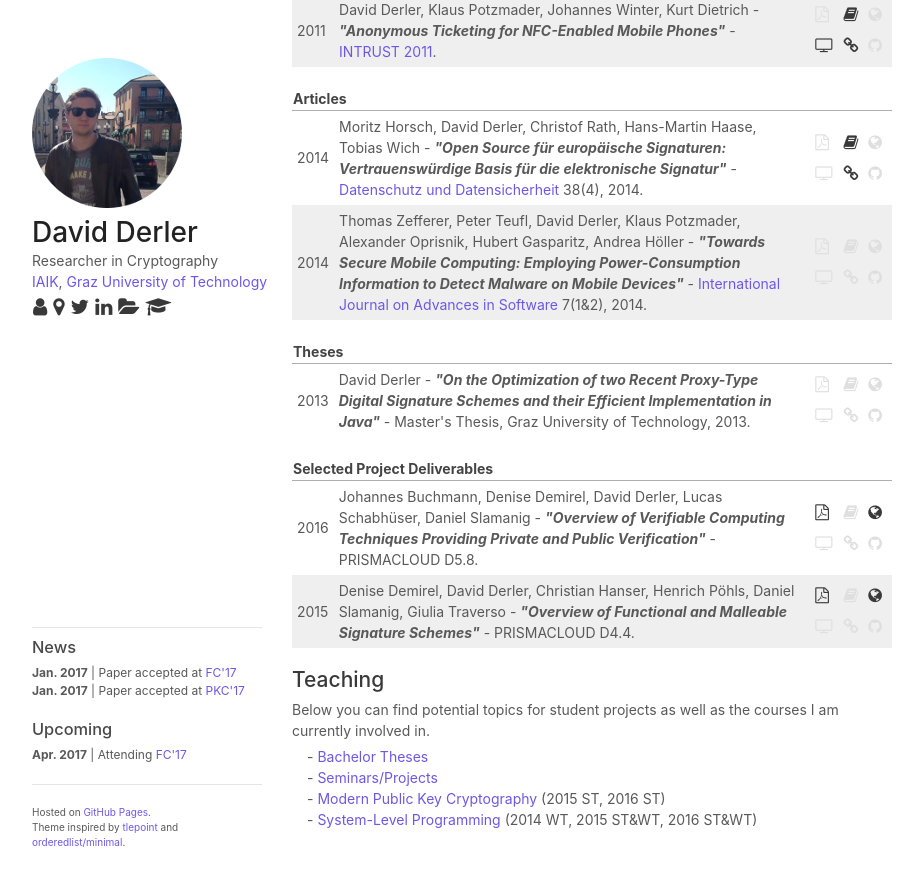
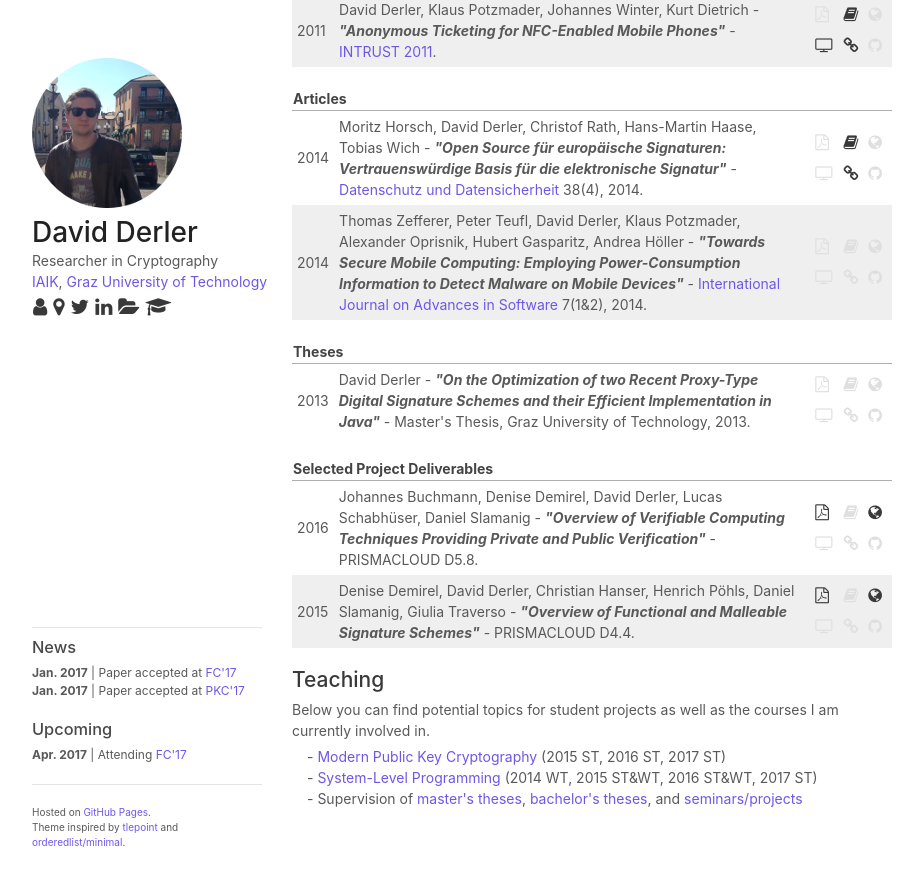
Before and after one commit to derlerd/derlerd.github.io, a Jekyll site: the page built from index.html, in a window 1280 px wide and 900 px high, scrolled down 2288 px. Shown: the top 886 px of the window, without its empty margins (178-1101 px from the left). Built offline with Jekyll 4.4.1, drawn with Linux system fonts in a browser that asks for light colours.

Commit message:
updated pkc'17 bib, updated teaching section for 2017 ST

```diff
--- a/_includes/teaching.html
+++ b/_includes/teaching.html
@@ -2,9 +2,8 @@
   <h2 id="teaching">Teaching</h2>
   <p>Below you can find potential topics for student projects as well as the courses I am currently involved in.</p>
   <ul class="itemprefix">
-    <li><a href="http://www.iaik.tugraz.at/content/teaching/bachelor_thesis/">Bachelor Theses</a>
-    <li><a href="http://www.iaik.tugraz.at/content/teaching/master_courses/seminar_project/" title="Seminars/Projects">Seminars/Projects</a></li>
-    <li><a href="http://www.iaik.tugraz.at/content/teaching/master_courses/public_key_crypto/" title="Modern Public Key Cryptography">Modern Public Key Cryptography</a> (2015 ST, 2016 ST)</li>
-    <li><a href="http://www.iaik.tugraz.at/content/teaching/bachelor_courses/SystemnaheProgrammierung/">System-Level Programming</a> (2014 WT, 2015 ST&amp;WT, 2016 ST&amp;WT)</li>
+    <li><a href="http://www.iaik.tugraz.at/content/teaching/master_courses/public_key_crypto/" title="Modern Public Key Cryptography">Modern Public Key Cryptography</a> (2015 ST, 2016 ST, 2017 ST)</li>
+    <li><a href="http://www.iaik.tugraz.at/content/teaching/bachelor_courses/SystemnaheProgrammierung/">System-Level Programming</a> (2014 WT, 2015 ST&amp;WT, 2016 ST&amp;WT, 2017 ST)</li>
+    <li>Supervision of <a href="https://www.iaik.tugraz.at/content/teaching/master_thesis/">master's theses</a>, <a href="http://www.iaik.tugraz.at/content/teaching/bachelor_thesis/">bachelor's theses</a>, and <a href="http://www.iaik.tugraz.at/content/teaching/master_courses/seminar_project/" title="Seminars/Projects">seminars/projects</a></li>
   </ul>
 </div>
--- a/_proc/2017-01-01-ch.markdown
+++ b/_proc/2017-01-01-ch.markdown
@@ -8,6 +8,6 @@ vurl: https://www.iacr.org/workshops/pkc2017/
 web: https://eprint.iacr.org/2017/011
 pub: http://dx.doi.org/10.1007/978-3-662-54388-7_6
 pdf: https://eprint.iacr.org/2017/011.pdf
-bib: http://dblp.uni-trier.de/rec/bibtex/journals/iacr/CamenischDKPSS17
+bib: http://dblp.uni-trier.de/rec/bibtex/conf/pkc/CamenischDKPSS17
 
 ---
```
